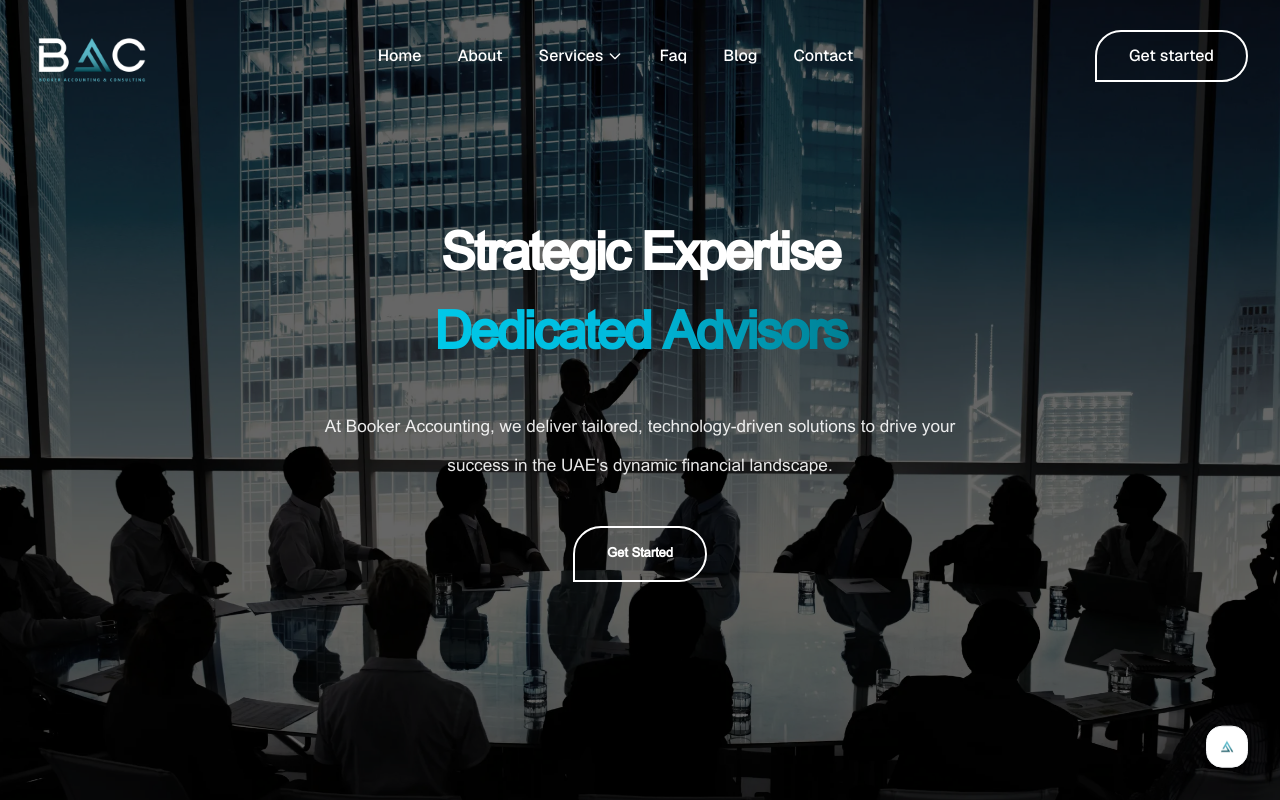
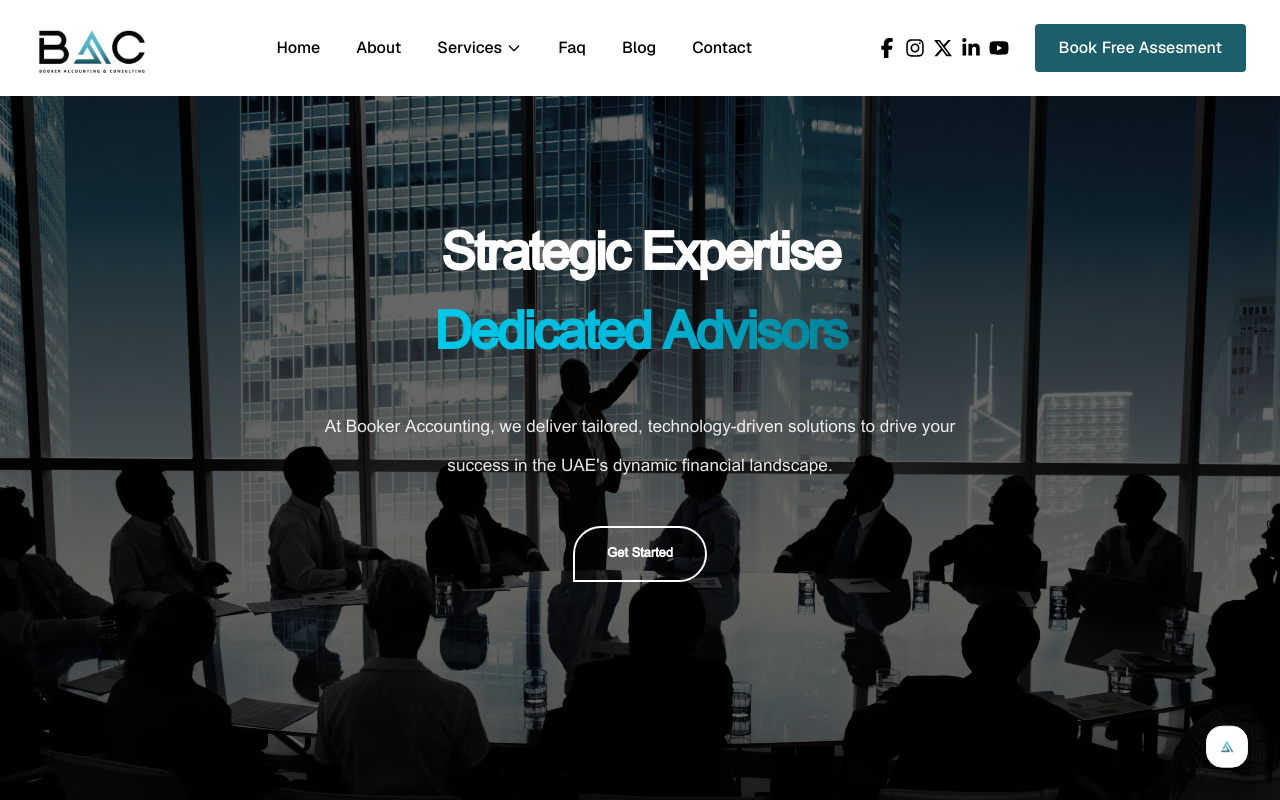
Before and after one commit to ajinas001/booker_new, a Next.js app: page / in a window 1280 px wide. Shown: the top 800 px of the page. Built offline with nearby package versions, Linux system fonts and the light colour scheme.

Commit message:
updated navbar

```diff
--- a/src/components/Navbar.jsx
+++ b/src/components/Navbar.jsx
@@ -2,7 +2,13 @@
 import React, { useState, useMemo } from "react";
 import Image from "next/image";
 import Link from "next/link";
-
+import {
+  FaFacebookF,
+  FaInstagram,
+  FaLinkedinIn,
+  FaXTwitter,
+  FaYoutube,
+} from "react-icons/fa6";
 // --- Static Data ---
 const SERVICES_DATA_RAW = [
   {
@@ -14,7 +20,8 @@ const SERVICES_DATA_RAW = [
   {
     title: "Taxation",
     link: "/taxation",
-    description: "• Corporate Tax\n• Value Added Tax (VAT)\n• Tax Agent Service",
+    description:
+      "• Corporate Tax\n• Value Added Tax (VAT)\n• Tax Agent Service",
   },
   {
     title: "Accounting & Bookkeeping",
@@ -42,7 +49,7 @@ const SERVICES_DATA_RAW = [
   },
 ];
 
-const NAV_LINKS = ["Home", "About", "Services","Faq", "Blog", "Contact"];
+const NAV_LINKS = ["Home", "About", "Services", "Faq", "Blog", "Contact"];
 
 export default function Navbar() {
   const [isOpen, setIsOpen] = useState(false);
@@ -66,13 +73,13 @@ export default function Navbar() {
 
   return (
     <>
-      <nav className="absolute w-full z-50 py-4 bg-transparent text-white">
+      <nav className="fixed top-0 left-0 w-full z-50 py-2 bg-white text-black ">
         <div className="mx-auto px-4 sm:px-6 lg:px-8">
           <div className="flex justify-between items-center h-20">
             {/* Logo */}
             <Link href="/" className="flex items-center space-x-2">
               <Image
-                src="/images/LogoL.png"
+                src="/images/LogoD.png"
                 alt="Booker Accounting Company Logo"
                 width={120}
                 height={120}
@@ -130,10 +137,59 @@ export default function Navbar() {
                 );
               })}
             </div>
+            <div className="hidden lg:flex   justify-center items-center gap-2">
+              <a
+                href="https://facebook.com"
+                target="_blank"
+                rel="noopener noreferrer"
+                className="text-xl hover:text-blue-600 transition"
+              >
+                <FaFacebookF />
+              </a>
 
-            <Link href={'/contact'} className="hidden lg:block ml-4 px-8 py-3 rounded-tl-full rounded-tr-full rounded-br-full border-2 border-white text-white font-medium hover:bg-secondary transition">
-              Get started
+              <a
+                href="https://instagram.com"
+                target="_blank"
+                rel="noopener noreferrer"
+                className="text-xl hover:text-pink-600 transition"
+              >
+                <FaInstagram />
+              </a>
+
+              <a
+                href="https://x.com"
+                target="_blank"
+                rel="noopener noreferrer"
+                className="text-xl hover:text-gray-800 transition"
+              >
+                <FaXTwitter />
+              </a>
+
+              <a
+                href="https://linkedin.com"
+                target="_blank"
+                rel="noopener noreferrer"
+                className="text-xl hover:text-blue-700 transition"
+              >
+                <FaLinkedinIn />
+              </a>
+
+              <a
+                href="https://youtube.com"
+                target="_blank"
+                rel="noopener noreferrer"
+                className="text-xl hover:text-red-600 transition"
+              >
+                <FaYoutube />
+              </a>
+
+            <Link
+              href={"/contact"}
+              className=" bg-secondary text-white hidden lg:block  ml-4 px-6 py-3 rounded-md border-2 border-white  font-medium hover:bg-secondary transition"
+            >
+              Book Free Assesment
             </Link>
+              </div>
 
             {/* Mobile menu button */}
             <button
@@ -243,15 +299,15 @@ export default function Navbar() {
               : "opacity-0 invisible -translate-y-4"
           }`}
         >
-          <div className="m-4 p-4 bg-gray-900 text-textprimary rounded-2xl">
+          <div className=" mt-12 p-4 bg-white text-black ">
             <div className="max-w-7xl mx-auto px-6 py-6">
               <div className="grid grid-cols-1 lg:grid-cols-5">
                 <div className="lg:col-span-1 pr-6  py-48">
                   <h3 className="text-3xl font-bold mb-4">Our Services</h3>
                   <p className="text-base text-gray-200 leading-relaxed">
                     No matter your role or goal{" "}
-                    <span className="text-textprimary font-bold">BAC</span> adapts
-                    to your needs
+                    <span className="text-textprimary font-bold">BAC</span>{" "}
+                    adapts to your needs
                   </p>
                 </div>
                 <div className="lg:col-span-4 grid grid-cols-2 sm:grid-cols-3 gap-x-6 gap-y-8 pt-12 text-start">
```
Lines whose indentation alone changed are shown as unchanged.
